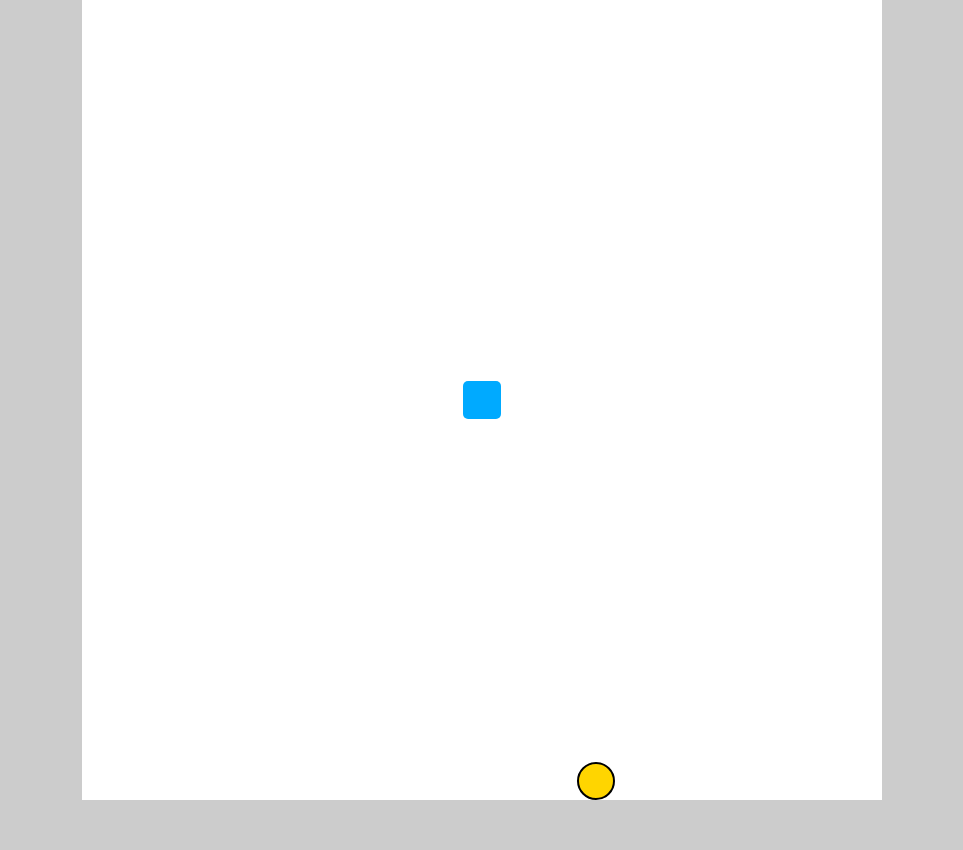
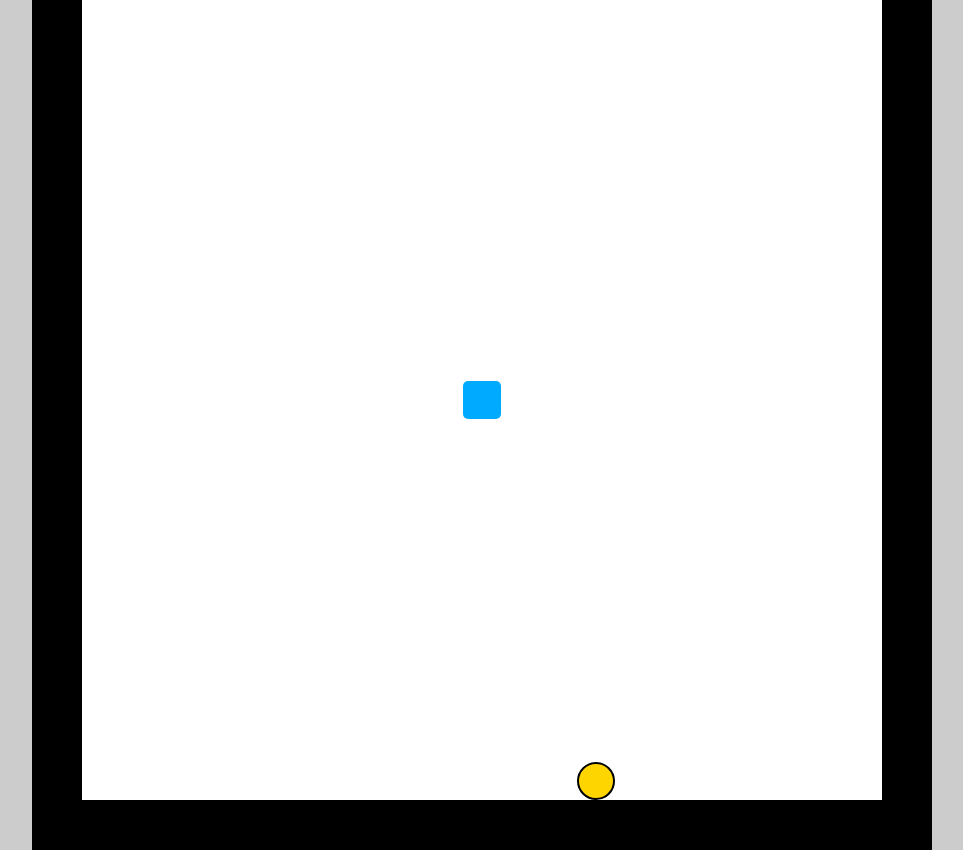
Before and after one commit to AbdulXDG/Snake-Game, a plain HTML site: page index.html in a window 1280 px wide. Shown: the whole page, without its empty margins (158-1121 px from the left). Before the commit the page ends 800 px from the top, so only its background shows below. Drawn offline with Linux system fonts and the light colour scheme.

Commit message:
Border Changes

```diff
--- a/index.html
+++ b/index.html
@@ -18,7 +18,7 @@
 
     #game-board {
       background-color: #fff;
-      border: black 5px;
+      border: black 50px solid;
       width: 100vmin;
       height: 100vmin;
       display: grid;
```
